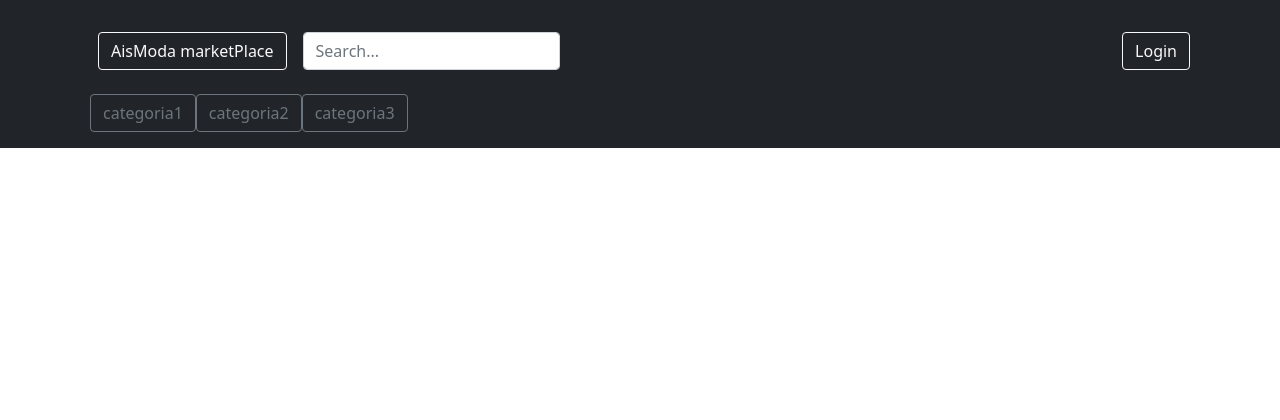
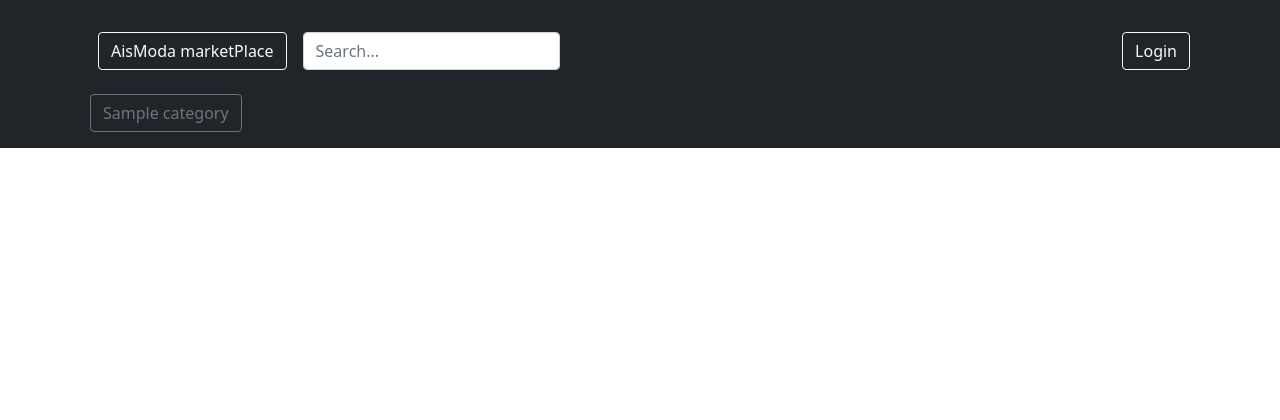
Before and after one commit to Python-en-equipo/MarketPlace, a Django app: page / in a window 1280 px wide. Shown: the top 420 px of the page. Run offline with Django 3.2, Linux system fonts and the light colour scheme; tables that the repository leaves empty hold one stand-in row (values such as "Sample post").

Commit message:
user panel y categorias

```diff
--- a/config/settings.py
+++ b/config/settings.py
@@ -89,6 +89,7 @@ TEMPLATES = [
                 "django.template.context_processors.request",
                 "django.contrib.auth.context_processors.auth",
                 "django.contrib.messages.context_processors.messages",
+                "ecommerce.context_processors.menu_categories"
             ]
         },
     }
--- /dev/null
+++ b/ecommerce/context_processors.py
@@ -0,0 +1,7 @@
+
+from .models import Category
+
+def menu_categories(request): # NOMBRE DE LA FUNCION DEBEN SER IGUALES
+    categories = Category.objects.all()
+    print(categories)
+    return {'menu_categories': categories} # NOMBRE DEL OBJETO LLAMABLE DEBEN SER IGUALES
--- a/ecommerce/models.py
+++ b/ecommerce/models.py
@@ -14,6 +14,9 @@ class Category(models.Model):
         ordering = ['ordering']
     def __str__(self):
         return self.title
+    def save(self, *args, **kwargs):
+        self.slug = slugify(self.title) # creacion automatica apartir del titulo
+        super(Category, self).save(*args, **kwargs)
 
 
 
--- a/ecommerce/urls.py
+++ b/ecommerce/urls.py
@@ -1,13 +1,13 @@
 from django.urls import path
 
-from .views import home,  product_edit_view, product_create, product_detail_view, product_deletion
+from .views import *
 
 # no borrar porque los templates usan la appname
 app_name = "ecommerce"
 
 urlpatterns = [
     path("", home, name="home"),
-    path("edit/<int:product_id>", product_edit_view, name="product-edit"),
+    path("categoria/<str:category_slug>/", category, name="category"),
     path("new/", product_create, name="product-create"),
     path("edit/<int:product_id>", product_edit_view, name="product-edit"),
     path("detail/<int:product_id>", product_detail_view, name="product-detail"),
--- a/ecommerce/views.py
+++ b/ecommerce/views.py
@@ -11,7 +11,6 @@ from django.contrib import messages
 from django.shortcuts import redirect, render
 
 
-
 from django.contrib.auth import authenticate, login, logout
 from django.views.decorators.cache import cache_page
 from django.views.decorators.http import condition
@@ -20,20 +19,27 @@ from django.contrib.auth.decorators import login_required
 
 
 from .forms import ImageForm, ProductForm
-from .models import Image, Product
+from .models import Image, Product, Category
 
 
 CACHE_TTL = getattr(settings, "CACHE_TTL", DEFAULT_TIMEOUT)
 
+
 def delete_home_cache():
     """borra las keys de los valores en cache de la home"""
     cache.delete_many(["views.decorators.cache.cache_header..17abf5259517d604cc9599a00b7385d6.en-us.UTC",
-                        "views.decorators.cache.cache_page..GET.17abf5259517d604cc9599a00b7385d6.d41d8cd98f00b204e9800998ecf8427e.en-us.UTC",])
+                       "views.decorators.cache.cache_page..GET.17abf5259517d604cc9599a00b7385d6.d41d8cd98f00b204e9800998ecf8427e.en-us.UTC", ])
+
 
 def home(request):
     products = Product.objects.exclude(price__lt=50)
     return render(request, "ecommerce/home.html", {"products": products})
 
+
+def category(request, category_slug):
+    products = Product.objects.filter(category__slug=category_slug)
+    ctx = {"products": products}
+    return render(request, 'ecommerce/home.html', ctx)
 
 
 @login_required
@@ -52,7 +58,7 @@ def product_create(request):
             if product_form.is_valid() and image_form.is_valid():
                 product = product_form.save(commit=False)
                 product.seller = request.user.seller
-
+                product.save()
                 image = image_form.save(commit=False)
                 image.product = product
                 image.save()
@@ -63,7 +69,6 @@ def product_create(request):
         return redirect("ecommerce:home")
 
     return render(request, "ecommerce/product_edit.html", {"product_form": product_form, "image_form": image_form})
-
 
 
 @staff_member_required
--- a/templates/navbar.html
+++ b/templates/navbar.html
@@ -1,8 +1,8 @@
 <header class="py-3 bg-dark text-white">
     <div class="container">
         <div class="d-flex flex-wrap align-items-center justify-content-center justify-content-lg-start">
-            <a class="d-flex mb-2 mb-lg-0 mx-3 btn btn-outline-light"
-            href="{% url 'ecommerce:home' %}"> AisModa marketPlace</a>
+            <a class="d-flex mb-2 mb-lg-0 mx-3 btn btn-outline-light" href="{% url 'ecommerce:home' %}"> AisModa
+                marketPlace</a>
 
             <form class="col-12 col-lg-auto mb-3 mb-lg-0 me-lg-auto">
                 <input type="search" class="form-control form-control-dark" placeholder="Search..." aria-label="Search">
@@ -15,7 +15,8 @@
                 <!--  ni idea como lo hise funcionar :) -->
 
                 {% if request.user.is_authenticated %}
-                <span class="user-msg h6 mx-3"> Hello,<a href="{% url 'users:user_panel' %}">{{request.user.email}}</a> </span>
+                <span class="user-msg h6 mx-3"> Hello,<a href="{% url 'users:user_panel' %}">{{request.user.email}}</a>
+                </span>
                 <a class="btn btn-warning m-1" href="{% url 'users:logout' %}"> Logout </a>
                 {% else %}
                 <a class="btn btn-outline-light me-2 m-3" href="{% url 'users:login' %}"> Login </a>
@@ -29,9 +30,13 @@
 
         <ul role="group"
             class="nav btn-group btn-group-sm  col-12 col-lg-auto me-lg-auto justify-content-center justify-content-lg-start mb-md-0  m-2">
-            <li><a href="#" class="btn btn-outline-secondary">categoria1</a></li>
-            <li><a href="#" class="btn btn-outline-secondary">categoria2</a></li>
-            <li><a href="#" class="btn btn-outline-secondary">categoria3</a></li>
+
+            {% for i in menu_categories %}
+
+            <li>
+                <a class="btn btn-outline-secondary" href="{% url 'ecommerce:category' i.slug %}">{{ i.title }}</a>
+            </li>
+            {% endfor %}
         </ul>
 
     </div>
```
Also changed, not shown: users/views.py (+9 -11 lines).
